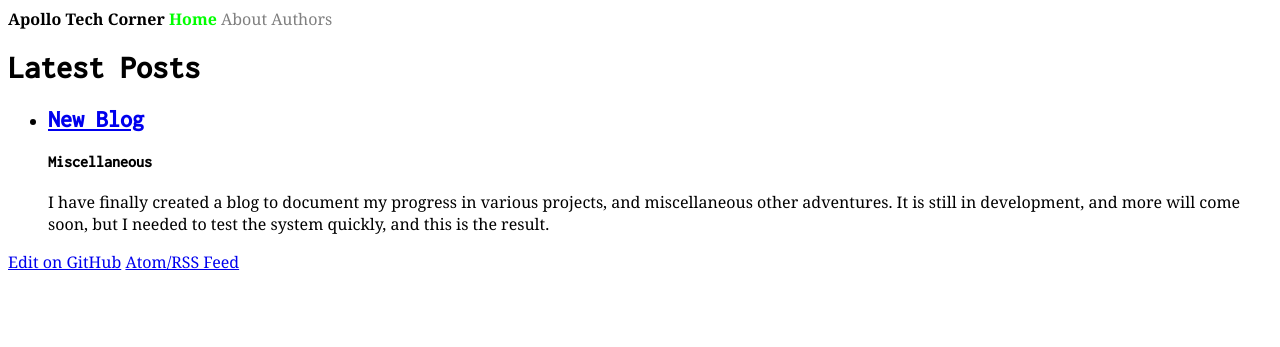
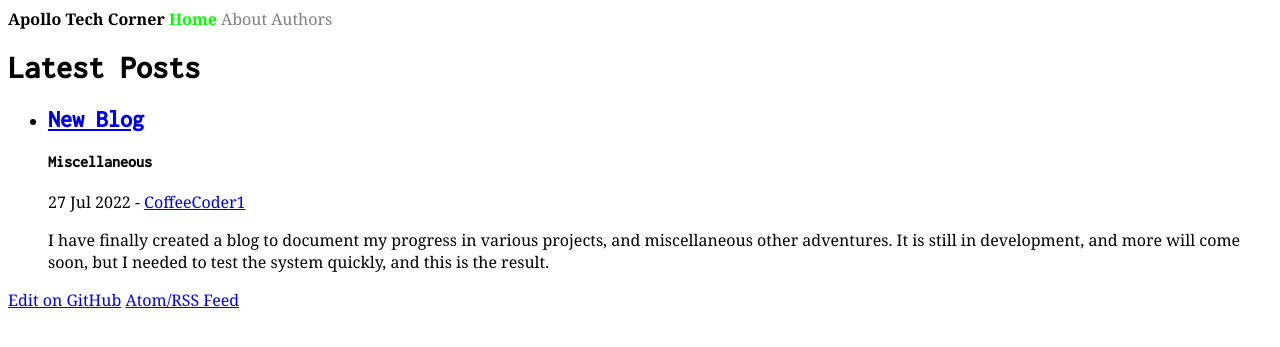
Before and after one commit to CoffeeCoder1/Apollo-Tech-Corner, a Jekyll site: the page built from index.html, in a window 1280 px wide. Shown: the top 347 px of the page. Built offline with Jekyll 4.4.1, drawn with Linux system fonts in a browser that asks for light colours.

Commit message:
Update index.html
Added post date and author to post list.

```diff
--- a/index.html
+++ b/index.html
@@ -8,6 +8,13 @@
 		<li>
 			<h2><a href="{{ site.github.baseurl }}{{ post.url }}">{{ post.title }}</a></h2>
 			<h4>{{ post.categories }}</h4>
+			<p>
+			{{ post.date | date_to_string }}
+			{% assign author = site.authors | where: 'name', post.author | first %}
+			{% if author %}
+			  - <a href="{{ site.github.baseurl }}{{ author.url }}">{{ author.name }}</a>
+			{% endif %}
+			</p>
 			{{ post.excerpt }}
 		</li>
 	{% endfor %}
```
